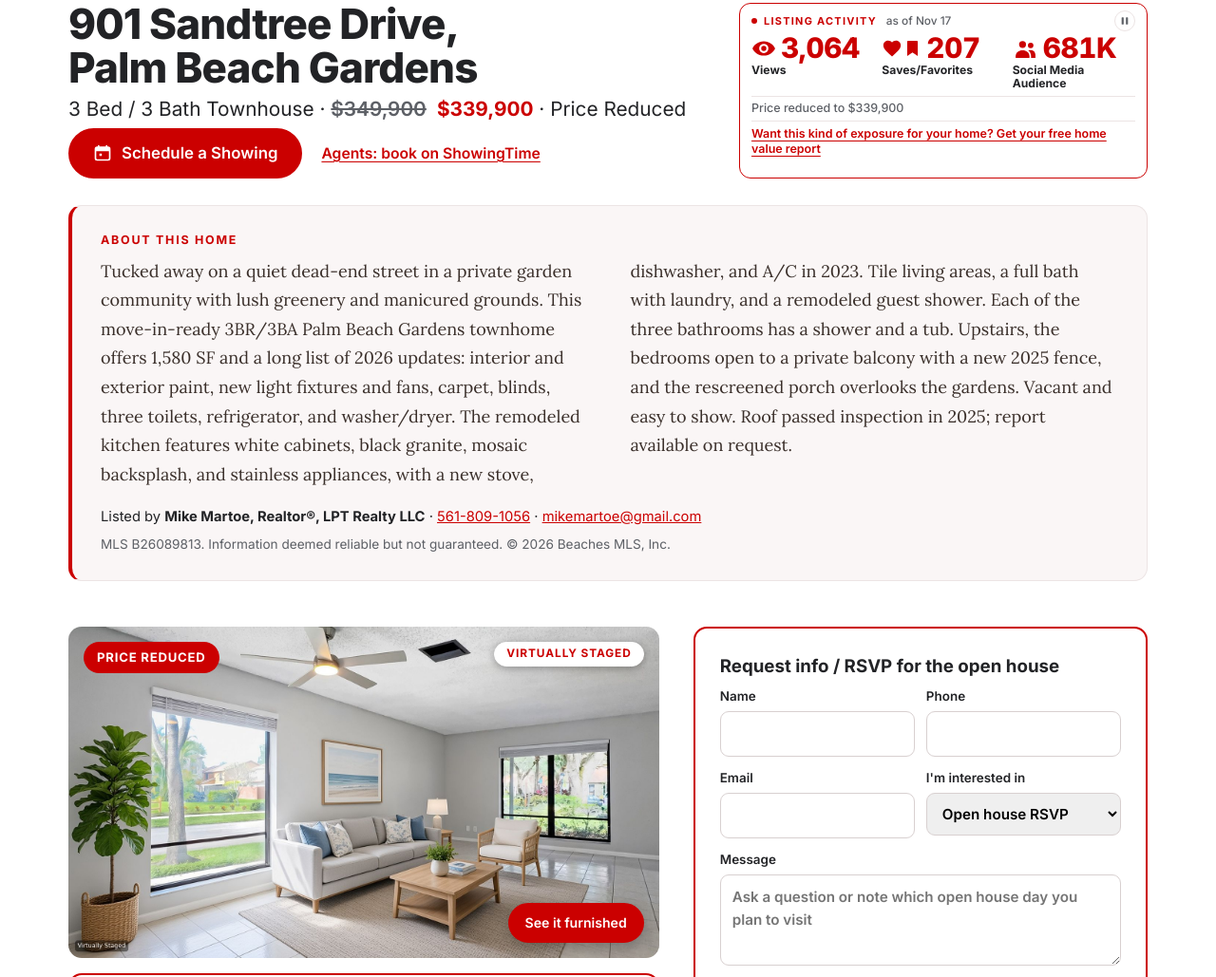
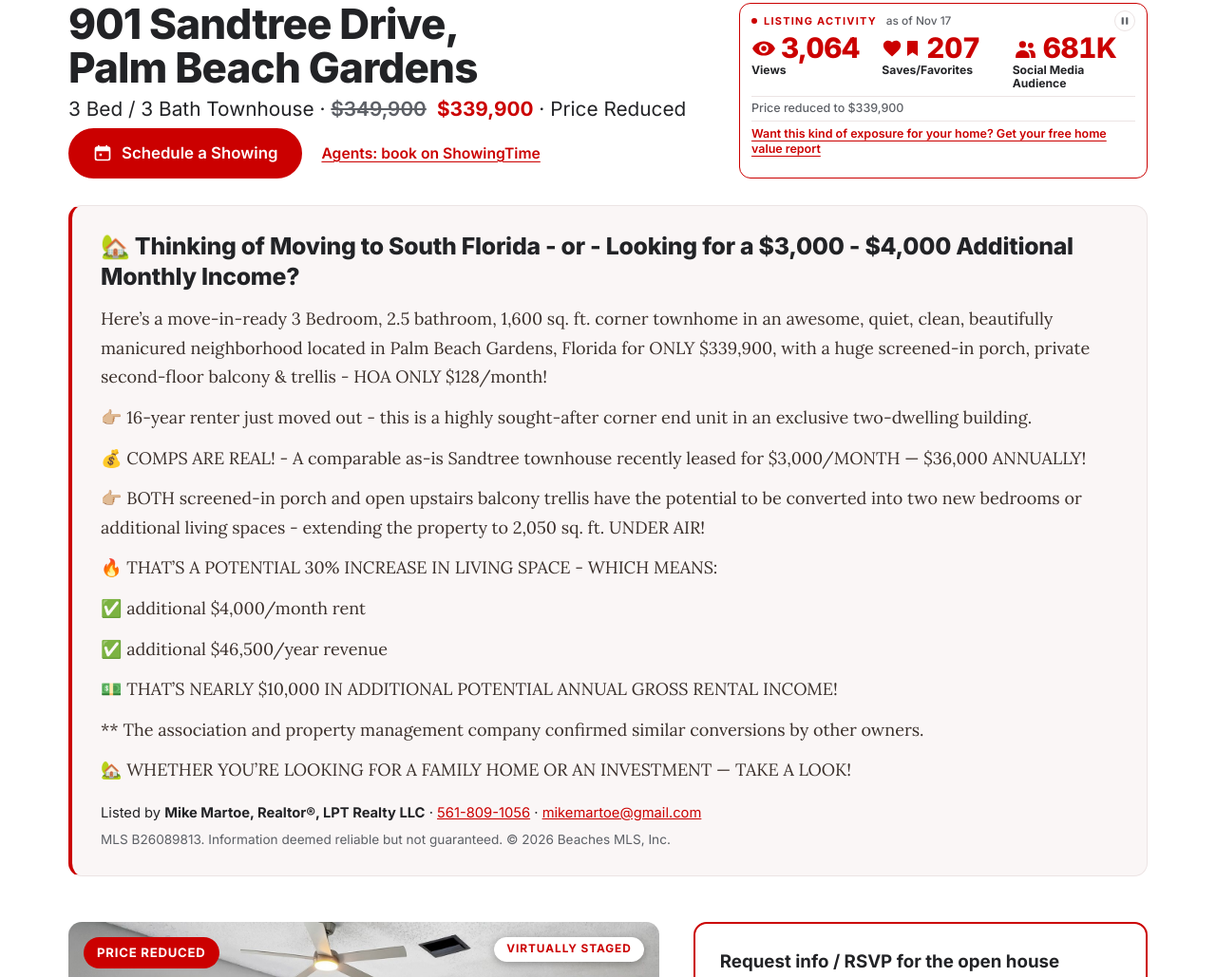
Before and after one commit to mikemartoe/mikemartoe-site, a plain HTML site: page listings.html in a window 1280 px wide. Shown: the part 526-1555 px from the top of the page at 95% size. Drawn offline with Linux system fonts and the light colour scheme; no server answers.

Commit message:
Sandtree: replace listing description with Mike's Nov 17 copy
Use his headline and body word for word, keep paragraph breaks, and leave price, beds, baths, and open house fields unchanged.

```diff
--- a/listings.html
+++ b/listings.html
@@ -2,7 +2,7 @@
 <title>901 Sandtree Dr, Palm Beach Gardens Townhouse | Mike Martoe</title><meta name="description" content="901 Sandtree Drive, Palm Beach Gardens: 3 bed, 3 bath townhouse, 1,580 sq ft. Price reduced to $339,900. Listed by Mike Martoe, Realtor with LPT Realty LLC."><link rel="canonical" href="https://www.mikemartoe.com/listings.html">
 <meta property="og:type" content="website"><meta property="og:site_name" content="Mike Martoe, Realtor | LPT Realty LLC"><meta property="og:locale" content="en_US"><meta property="og:url" content="https://www.mikemartoe.com/listings.html"><meta property="og:title" content="901 Sandtree Dr, Palm Beach Gardens Townhouse | Mike Martoe"><meta property="og:description" content="901 Sandtree Drive, Palm Beach Gardens: 3 bed, 3 bath townhouse, 1,580 sq ft. Price reduced to $339,900. Listed by Mike Martoe, Realtor with LPT Realty LLC."><meta property="og:image" content="https://www.mikemartoe.com/assets/sandtree/sandtree-23.jpg"><meta property="og:image:secure_url" content="https://www.mikemartoe.com/assets/sandtree/sandtree-23.jpg"><meta property="og:image:type" content="image/jpeg"><meta property="og:image:width" content="1600"><meta property="og:image:height" content="899"><meta property="og:image:alt" content="Front of 901 Sandtree Drive, Palm Beach Gardens">
 <meta name="twitter:card" content="summary_large_image"><meta name="twitter:title" content="901 Sandtree Dr, Palm Beach Gardens Townhouse | Mike Martoe"><meta name="twitter:description" content="901 Sandtree Drive, Palm Beach Gardens: 3 bed, 3 bath townhouse, 1,580 sq ft. Price reduced to $339,900. Listed by Mike Martoe, Realtor with LPT Realty LLC."><meta name="twitter:image" content="https://www.mikemartoe.com/assets/sandtree/sandtree-23.jpg"><meta name="twitter:image:alt" content="Front of 901 Sandtree Drive, Palm Beach Gardens"><meta name="theme-color" content="#CB0000">
-<link rel="icon" href="assets/lpt-logo.jpg"><link rel="preconnect" href="https://fonts.googleapis.com"><link href="https://fonts.googleapis.com/css2?family=Great+Vibes&family=Inter:wght@400;500;600;700;800&family=Lora:ital,wght@0,400;1,400&display=swap" rel="stylesheet"><link rel="stylesheet" href="styles.css?v=20261117b"><script type="application/ld+json">{"@context": "https://schema.org", "@type": "RealEstateListing", "name": "901 Sandtree Drive, Palm Beach Gardens, FL 33403 — Price Reduced", "url": "https://www.mikemartoe.com/listings.html#sandtree", "image": "https://www.mikemartoe.com/assets/sandtree/sandtree-23.jpg", "offers": {"@type": "Offer", "price": 339900, "priceCurrency": "USD"}, "about": {"@type": "House", "name": "Townhouse", "numberOfBedrooms": 3, "numberOfBathroomsTotal": 3, "floorSize": {"@type": "QuantitativeValue", "value": 1580, "unitCode": "FTK"}, "yearBuilt": 1980, "address": {"@type": "PostalAddress", "streetAddress": "901 Sandtree Drive", "addressLocality": "Palm Beach Gardens", "addressRegion": "FL", "postalCode": "33403", "addressCountry": "US"}}, "offeredBy": {"@id": "https://www.mikemartoe.com/#agent", "@type": "RealEstateAgent", "name": "Mike Martoe", "telephone": "+1-561-809-1056"}}</script></head><body>
+<link rel="icon" href="assets/lpt-logo.jpg"><link rel="preconnect" href="https://fonts.googleapis.com"><link href="https://fonts.googleapis.com/css2?family=Great+Vibes&family=Inter:wght@400;500;600;700;800&family=Lora:ital,wght@0,400;1,400&display=swap" rel="stylesheet"><link rel="stylesheet" href="styles.css?v=20261117c"><script type="application/ld+json">{"@context": "https://schema.org", "@type": "RealEstateListing", "name": "901 Sandtree Drive, Palm Beach Gardens, FL 33403 — Price Reduced", "url": "https://www.mikemartoe.com/listings.html#sandtree", "image": "https://www.mikemartoe.com/assets/sandtree/sandtree-23.jpg", "offers": {"@type": "Offer", "price": 339900, "priceCurrency": "USD"}, "about": {"@type": "House", "name": "Townhouse", "numberOfBedrooms": 3, "numberOfBathroomsTotal": 3, "floorSize": {"@type": "QuantitativeValue", "value": 1580, "unitCode": "FTK"}, "yearBuilt": 1980, "address": {"@type": "PostalAddress", "streetAddress": "901 Sandtree Drive", "addressLocality": "Palm Beach Gardens", "addressRegion": "FL", "postalCode": "33403", "addressCountry": "US"}}, "offeredBy": {"@id": "https://www.mikemartoe.com/#agent", "@type": "RealEstateAgent", "name": "Mike Martoe", "telephone": "+1-561-809-1056"}}</script></head><body>
 <div class="topbar"><div class="wrap"><span class="tb-contact"><a href="tel:+15618091056">Call 561-809-1056</a> · <a href="sms:+15618091056">Text</a> · <a href="mailto:mikemartoe@gmail.com">mikemartoe@gmail.com</a></span></div></div>
 <header class="site"><div class="wrap hdr"><a class="brand" href="index.html"><img src="assets/lpt-logo.jpg" alt="LPT Realty logo" width="52" height="52"><span><span class="script">Mike Martoe</span><small>Realtor® · <b>LPT Realty LLC</b></small></span></a>
 <input type="checkbox" id="nt" class="nt"><label for="nt" class="burger" aria-label="Menu">☰</label><nav><a href="index.html">Home</a><a href="about.html">About</a><a href="listings.html" class=active aria-current=page>Listings</a><a href="buyers.html">Buyers</a><a href="sellers.html">Sellers</a><a href="communities.html">Communities</a><a href="contact.html">Contact</a><a href="resource-for-closers.html">Resource for Closers</a><a class="btn sm" href="tel:+15618091056">561-809-1056</a></nav></div></header>
@@ -33,8 +33,20 @@
 </form></div></div>
 <aside id="activity-ticker" class="activity-ticker" aria-labelledby="at-label" hidden><div class="at-head"><p class="at-label" id="at-label">Listing activity</p><button type="button" class="at-toggle" aria-pressed="false" aria-label="Pause listing activity ticker"><svg class="at-ic-pause" viewBox="0 0 12 12" width="10" height="10" aria-hidden="true" focusable="false"><rect x="2" y="1.5" width="2.6" height="9" rx=".6"/><rect x="7.4" y="1.5" width="2.6" height="9" rx=".6"/></svg><svg class="at-ic-play" viewBox="0 0 12 12" width="10" height="10" aria-hidden="true" focusable="false"><path d="M3 1.6v8.8L10.2 6z"/></svg></button></div><div class="at-stats" aria-hidden="true" hidden></div><div class="at-window" aria-hidden="true"></div><ul class="at-list sr-only"></ul><a class="at-cta" href="#seller-cta">Want this kind of exposure for your home? Get your free home value report</a></aside></div>
 <div class="fc-about"><article class="about-card">
-<p class="eyebrow">About this home</p>
-<p class="about-text">Tucked away on a quiet dead-end street in a private garden community with lush greenery and manicured grounds. This move-in-ready 3BR/3BA Palm Beach Gardens townhome offers 1,580 SF and a long list of 2026 updates: interior and exterior paint, new light fixtures and fans, carpet, blinds, three toilets, refrigerator, and washer/dryer. The remodeled kitchen features white cabinets, black granite, mosaic backsplash, and stainless appliances, with a new stove, dishwasher, and A/C in 2023. Tile living areas, a full bath with laundry, and a remodeled guest shower. Each of the three bathrooms has a shower and a tub. Upstairs, the bedrooms open to a private balcony with a new 2025 fence, and the rescreened porch overlooks the gardens. Vacant and easy to show. Roof passed inspection in 2025; report available on request.</p>
+<p class="about-hed">🏡 Thinking of Moving to South Florida - or - Looking for a $3,000 - $4,000 Additional Monthly Income?</p>
+<div class="about-text">
+<p>Here’s a move-in-ready 3 Bedroom, 2.5 bathroom, 1,600 sq. ft. corner townhome in an awesome, quiet, clean, beautifully manicured neighborhood located in Palm Beach Gardens, Florida for ONLY $339,900, with a huge screened-in porch, private second-floor balcony &amp; trellis - HOA ONLY $128/month!</p>
+<p>👉🏼 16-year renter just moved out - this is a highly sought-after corner end unit in an exclusive two-dwelling building.</p>
+<p>💰 COMPS ARE REAL! - A comparable as-is Sandtree townhouse recently leased for $3,000/MONTH — $36,000 ANNUALLY!</p>
+<p>👉🏼 BOTH screened-in porch and open upstairs balcony trellis have the potential to be converted into two new bedrooms or additional living spaces - extending the property to 2,050 sq. ft. UNDER AIR!</p>
+<p>🔥 THAT’S A POTENTIAL 30% INCREASE IN LIVING SPACE - WHICH MEANS:</p>
+<p>✅ additional $4,000/month rent</p>
+<p>✅ additional $46,500/year revenue</p>
+<p>💵 THAT’S NEARLY $10,000 IN ADDITIONAL POTENTIAL ANNUAL GROSS RENTAL INCOME!</p>
+<p>** The association and property management company confirmed similar conversions by other owners.</p>
+<p>🏡 WHETHER YOU’RE LOOKING FOR A FAMILY HOME OR AN INVESTMENT — TAKE A LOOK!</p>
+</div>
+
 <p class="about-listed">Listed by <strong>Mike Martoe, Realtor®, LPT Realty LLC</strong> · <a href="tel:+15618091056">561-809-1056</a> · <a href="mailto:mikemartoe@gmail.com">mikemartoe@gmail.com</a></p>
 <p class="small muted about-disc">MLS B26089813. Information deemed reliable but not guaranteed. © 2026 Beaches MLS, Inc.</p>
 </article></div>
--- a/styles.css
+++ b/styles.css
@@ -385,11 +385,14 @@ img{height:auto}
 /* about card full width */
 @media(min-width:961px){
   .about-card{padding:26px 30px}
-  .about-text{columns:2;column-gap:44px;margin-bottom:18px}
+  .about-text{margin-bottom:18px}
   .about-listed,.about-disc{max-width:none}
 }
 
-.about-text{font-family:'Lora',Georgia,'Times New Roman',serif;font-size:18px;line-height:1.7;color:#3a2f2a}
+.about-hed{margin:0 0 14px;font-family:Inter,system-ui,sans-serif;font-size:clamp(1.25rem,2.2vw,1.55rem);font-weight:800;line-height:1.3;letter-spacing:-.01em;color:var(--ink);text-transform:none}
+.about-text{font-family:'Lora',Georgia,'Times New Roman',serif;font-size:18px;line-height:1.7;color:#3a2f2a;columns:auto}
+.about-text p{margin:0 0 12px}
+.about-text p:last-child{margin-bottom:0}
 @media(max-width:600px){.about-text{font-size:17px}}
 /* more space below About card */
 .fc-about{margin:0 0 48px}
```
